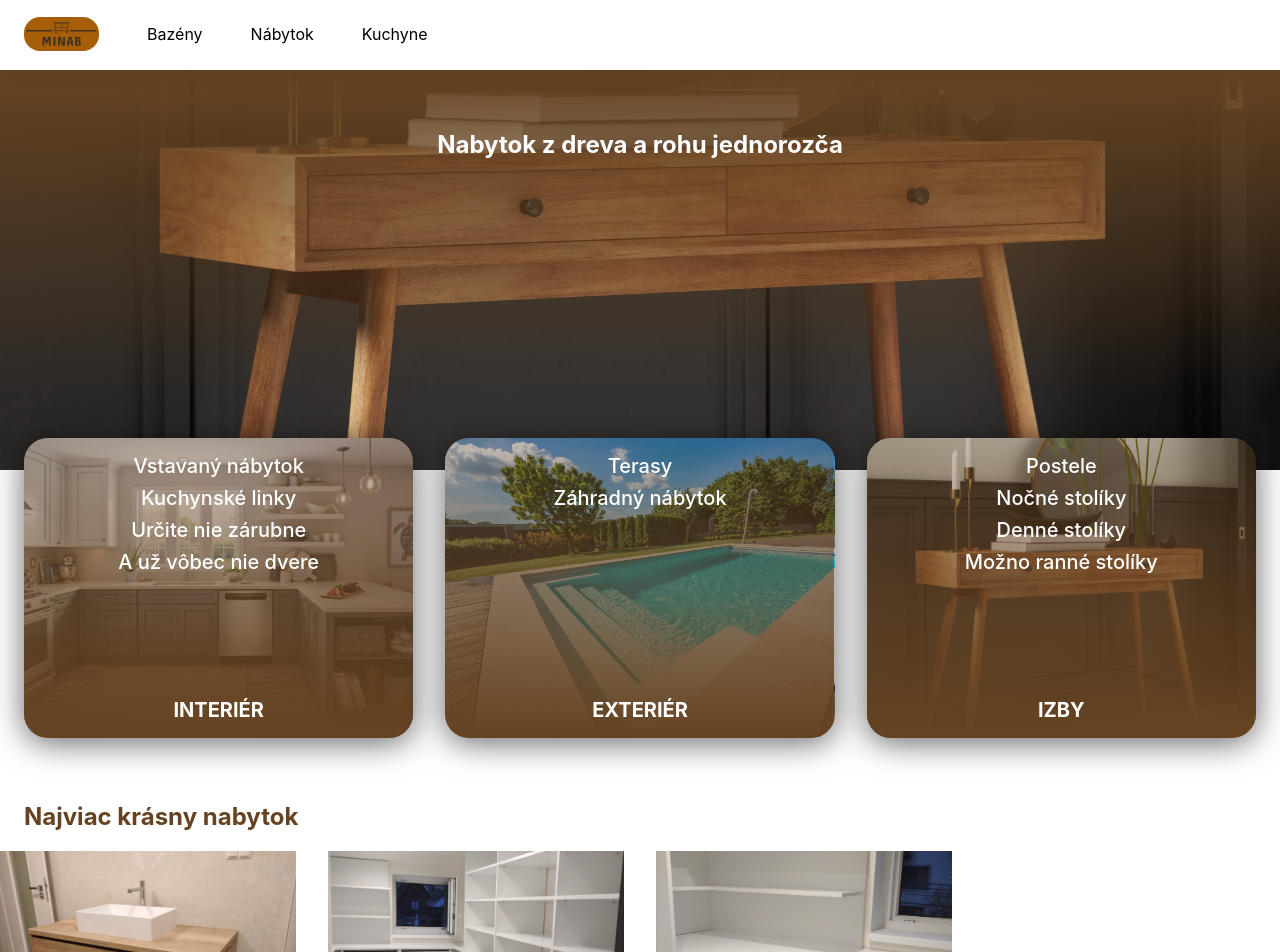
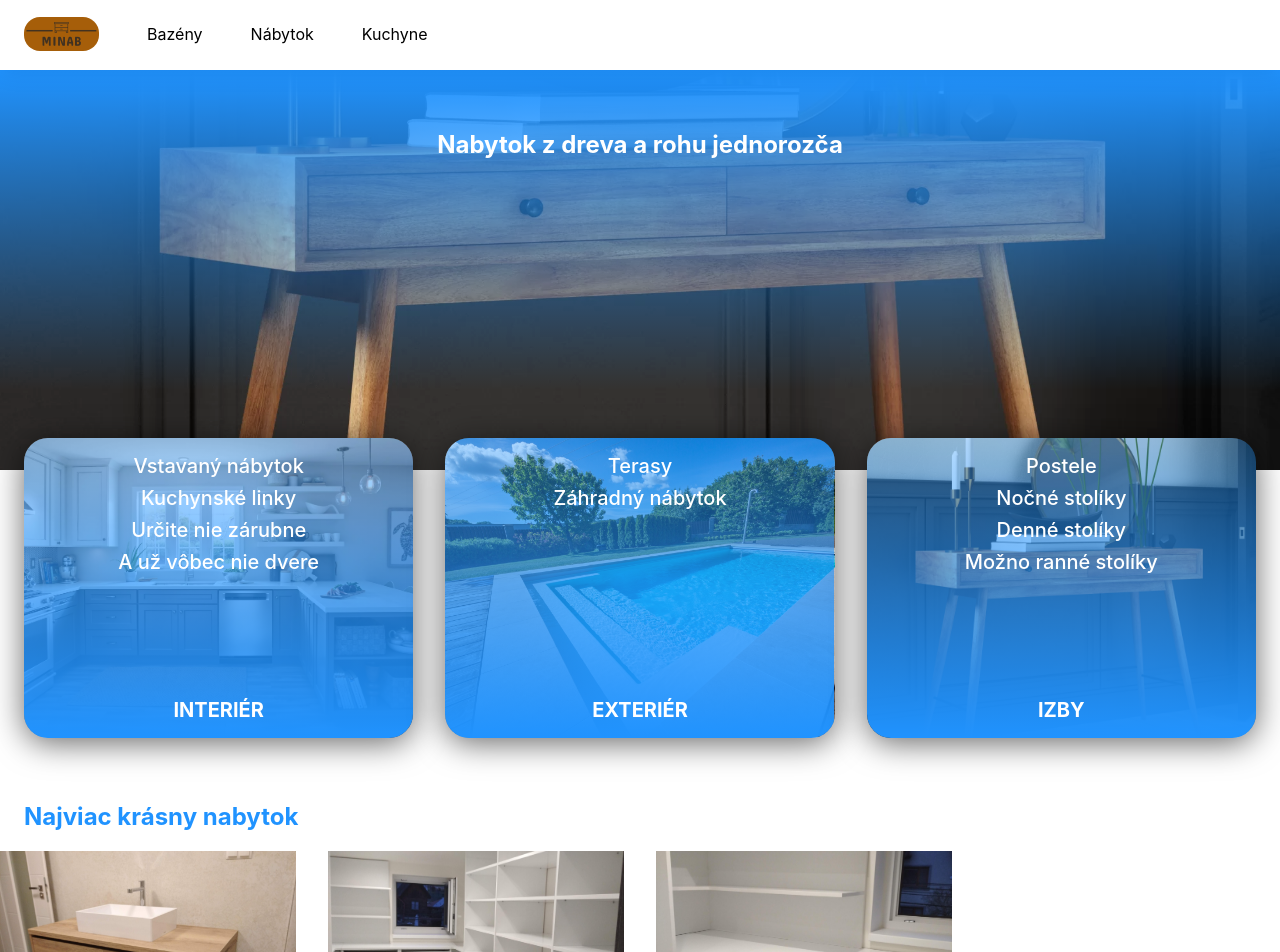
Before and after one commit to PeterHolodnak/mp-portfolio, a Next.js app: page /nabytok in a window 1280 px wide. Shown: the top 952 px of the page. Built offline with nearby package versions, Linux system fonts and the light colour scheme.

Commit message:
feat: change primary color to blue

```diff
--- a/styles/_variables.scss
+++ b/styles/_variables.scss
@@ -1,4 +1,5 @@
 $floor-spacing: var(--floor-spacing);
 $spacing: var(--spacing);
+$blue: #2093ff;
 $brown: #654321;
 $header-height: 70px;
--- a/styles/category-cards.module.scss
+++ b/styles/category-cards.module.scss
@@ -54,7 +54,7 @@
         height: 100%;
         background-image: linear-gradient(
             0deg,
-            variables.$brown 0%,
+            variables.$blue 0%,
             #ffffff00 100%
         );
         transform: scaleY(1.5);
--- a/styles/globals.scss
+++ b/styles/globals.scss
@@ -54,7 +54,7 @@ a:hover {
 }
 
 h1 {
-    color: variables.$brown;
+    color: variables.$blue;
 }
 
 img {
--- a/styles/header.module.scss
+++ b/styles/header.module.scss
@@ -61,7 +61,7 @@
     a {
         display: block;
         padding: 16px 24px;
-        border-bottom: 1px solid variables.$brown;
+        border-bottom: 1px solid variables.$blue;
         text-align: center;
         @include mixins.desktop {
             border-bottom: none;
@@ -89,7 +89,7 @@
         position: relative;
         top: 0;
         height: 4px;
-        background-color: variables.$brown;
+        background-color: variables.$blue;
         margin-bottom: 12px;
         transition: 0.3s ease transform, 0.3s ease top, 0.3s ease width,
             0.3s ease right;
--- a/styles/hero-banner.module.scss
+++ b/styles/hero-banner.module.scss
@@ -32,13 +32,13 @@
         height: 100%;
         background-image: linear-gradient(
             135deg,
-            variables.$brown 0%,
+            variables.$blue 0%,
             #ffffff00 80%
         );
         @include mixins.desktop {
             background-image: linear-gradient(
                 180deg,
-                variables.$brown 0%,
+                variables.$blue 0%,
                 #ffffff00 80%
             );
         }
--- a/styles/hero-carousel.module.scss
+++ b/styles/hero-carousel.module.scss
@@ -29,7 +29,7 @@
         height: 100%;
         background-image: linear-gradient(
             45deg,
-            variables.$brown 0%,
+            variables.$blue 0%,
             #ffffff00 80%
         );
     }
```
